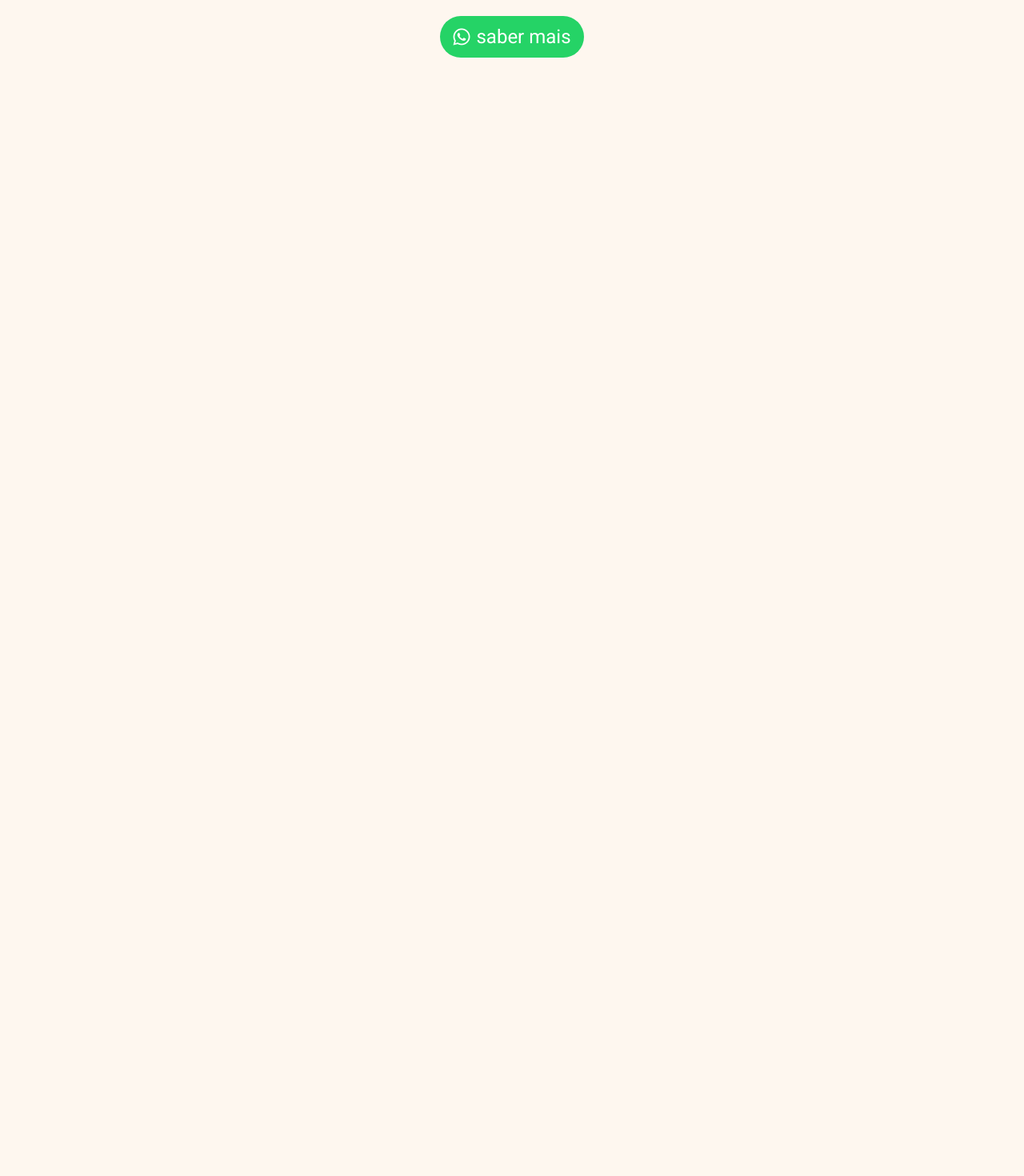
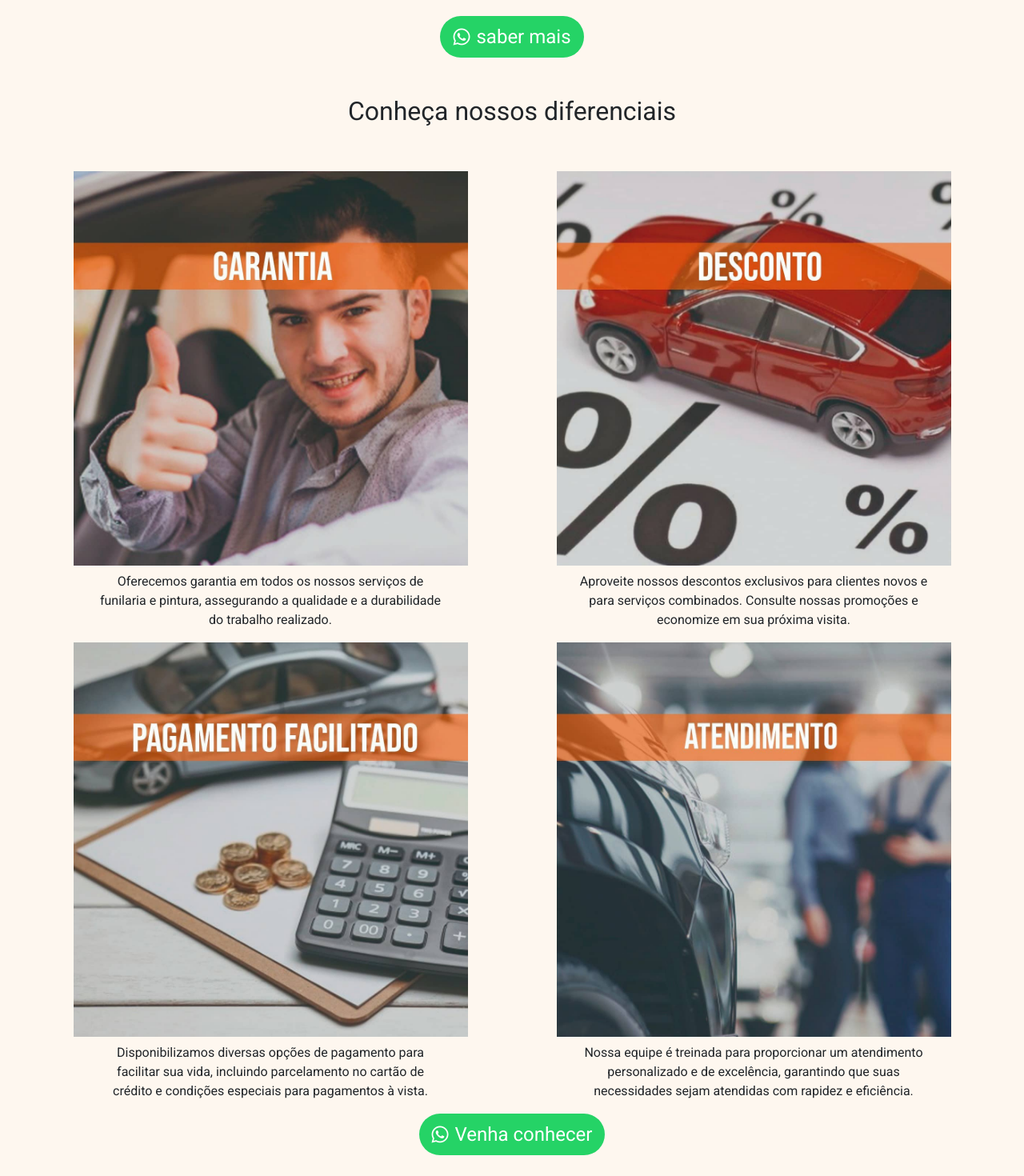
Before and after one commit to jcruz375/express_funilaria, a Vue app: page / in a window 1280 px wide. Shown: the part 820-2290 px from the top of the page at 80% size. Before the commit the page ends 940 px from the top, so only its background shows below. Built offline with nearby package versions, Linux system fonts and the light colour scheme.

Commit message:
PAGINA DIFERENCIAIS

```diff
--- a/src/App.vue
+++ b/src/App.vue
@@ -1,6 +1,7 @@
 <template>
   <div id="app">
     <HomePage />
+    <DiferenciaisPage />
   </div>
 </template>
 
@@ -9,11 +10,14 @@ export default {
   name: 'App',
   components: {
     HomePage: () => import('./pages/HomePage'),
+    DiferenciaisPage: () => import('./pages/DiferenciaisPage.vue'),
   }
 };
 </script>
 
 <style lang="scss" scoped>
 // @import './sass/global.scss';
-
+  #app {
+    overflow-x: hidden;
+  }
 </style>
--- /dev/null
+++ b/src/pages/DiferenciaisPage.vue
@@ -0,0 +1,90 @@
+<template>
+  <section class="d-flex flex-column justify-content-center align-items-center mb-5">
+    <h2>Conheça nossos diferenciais</h2>
+
+    <b-row class="mt-5 px-5">
+      <b-col
+        cols="12"
+        md="6"
+        class="d-flex flex-column align-items-center justify-content-center"
+      >
+        <img
+          src="../../public/assets/diferenciais/garantia.jpg"
+          alt="Imagem ilustrando nosso diferencia garantia"
+        />
+        <p class="text-center mt-2 w-75">
+          Oferecemos garantia em todos os nossos serviços de funilaria e
+          pintura, assegurando a qualidade e a durabilidade do trabalho
+          realizado.
+        </p>
+      </b-col>
+      <b-col
+        cols="12"
+        md="6"
+        class="d-flex flex-column align-items-center justify-content-center"
+      >
+        <img
+          src="../../public/assets/diferenciais/desconto.jpg"
+          alt="Imagem ilustrando nosso diferencia garantia"
+        />
+        <p class="text-center mt-2 w-75">
+          Aproveite nossos descontos exclusivos para clientes novos e para
+          serviços combinados. Consulte nossas promoções e economize em sua
+          próxima visita.
+        </p>
+      </b-col>
+      <b-col
+        cols="12"
+        md="6"
+        class="d-flex flex-column align-items-center justify-content-center"
+      >
+        <img
+          src="../../public/assets/diferenciais/pagamento.jpg"
+          alt="Imagem ilustrando nosso diferencia garantia"
+        />
+        <p class="text-center mt-2 w-75">
+          Disponibilizamos diversas opções de pagamento para facilitar sua vida,
+          incluindo parcelamento no cartão de crédito e condições especiais para
+          pagamentos à vista.
+        </p>
+      </b-col>
+      <b-col
+        cols="12"
+        md="6"
+        class="d-flex flex-column align-items-center justify-content-center"
+      >
+        <img
+          src="../../public/assets/diferenciais/atendimento.jpg"
+          alt="Imagem ilustrando nosso diferencia garantia"
+        />
+        <p class="text-center mt-2 w-75">
+          Nossa equipe é treinada para proporcionar um atendimento personalizado
+          e de excelência, garantindo que suas necessidades sejam atendidas com
+          rapidez e eficiência.
+        </p>
+      </b-col>
+    </b-row>
+
+    <a href="#" target="_blank" rel="noopener noreferrer" class="btn-wpp">
+      <i class="fab fa-whatsapp"></i>
+      Venha conhecer
+    </a>
+  </section>
+</template>
+
+<script>
+export default {};
+</script>
+
+<style lang="scss" scoped>
+img {
+  max-width: 85%;
+}
+
+.row {
+  display: flex;
+  flex-wrap: wrap;
+  justify-content: center;
+}
+
+</style>
--- a/src/sass/global.scss
+++ b/src/sass/global.scss
@@ -32,6 +32,10 @@ body {
 h1 {
   font-size: 2.25rem;
   font-weight: 700;
+}
+
+a {
+  text-decoration: none;
 }
 
 .btn {
```
